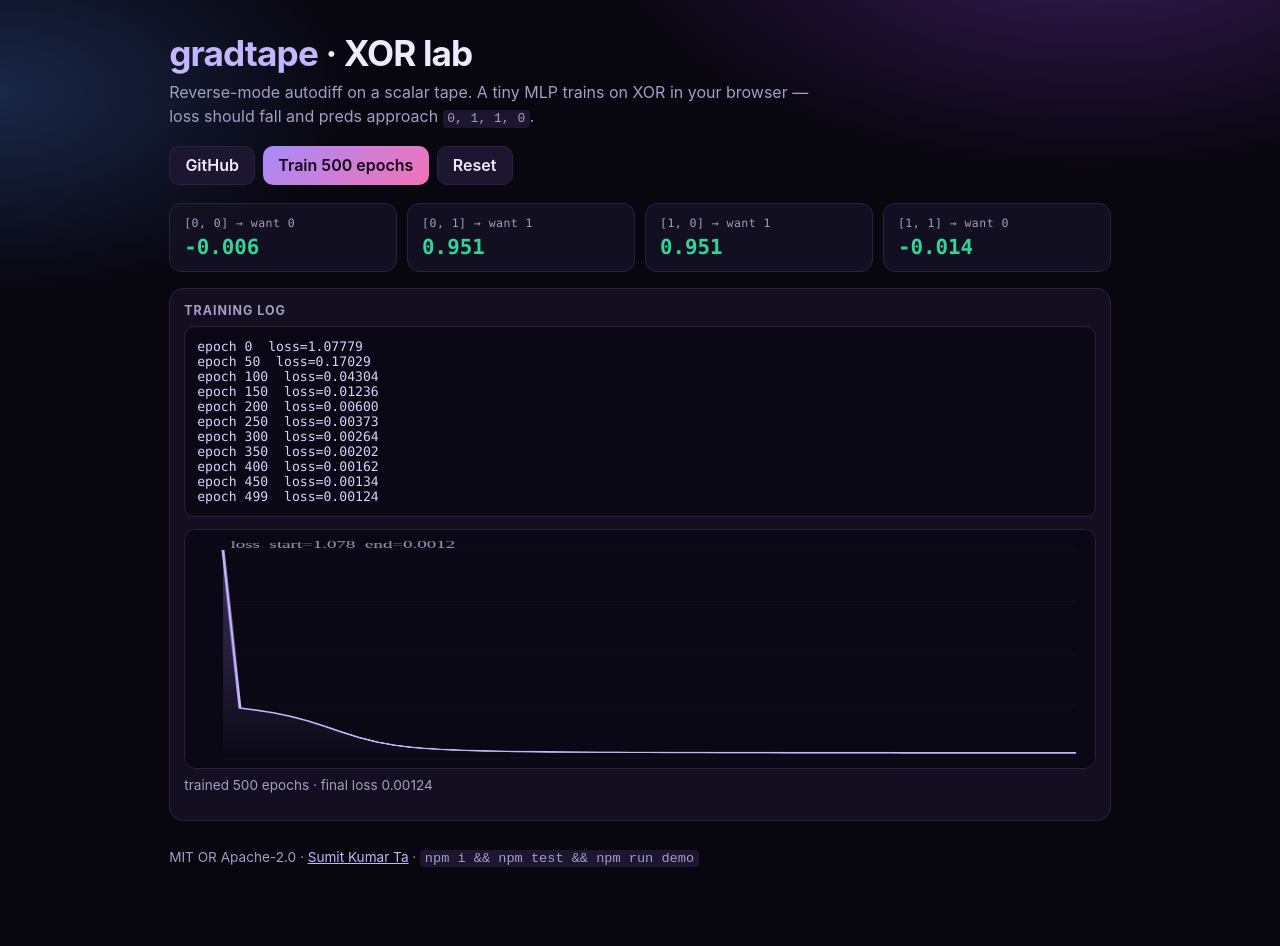
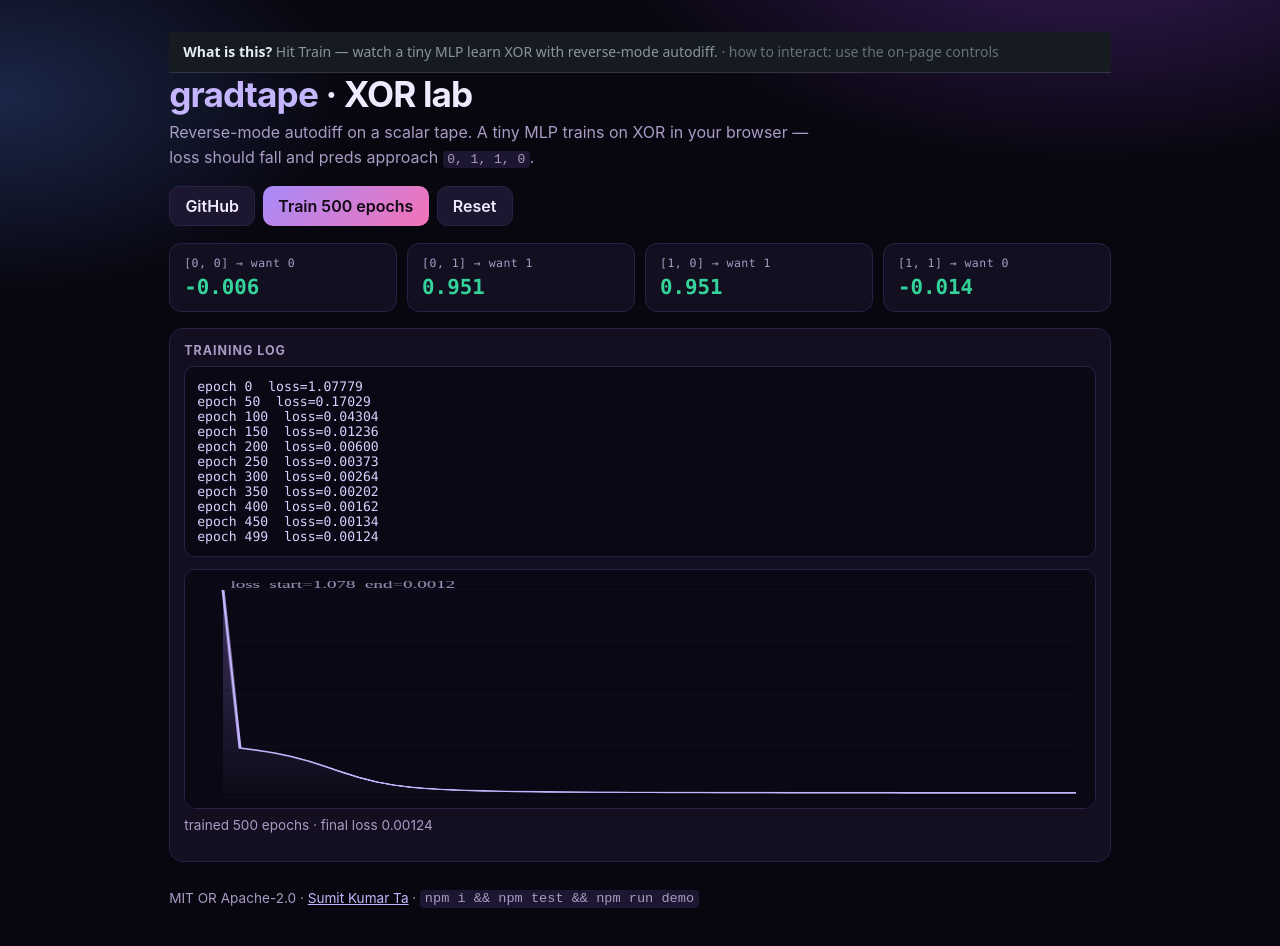
Before and after one commit to SK090347/gradtape, a website: page docs/index.html in a window 1280 px wide. Drawn offline with Linux system fonts and the light colour scheme.

Commit message:
docs: add short What is this? banner

```diff
--- a/docs/index.html
+++ b/docs/index.html
@@ -60,6 +60,7 @@
 </head>
 <body>
 <main>
+<div id="hd-banner" style="position:relative;z-index:9999;margin:0;padding:10px 14px;background:#161b22;border-bottom:1px solid #30363d;color:#8b949e;font:14px/1.4 ui-sans-serif,system-ui,sans-serif"><strong style="color:#e6edf3">What is this?</strong> Hit Train — watch a tiny MLP learn XOR with reverse-mode autodiff. <span style="opacity:.7">· how to interact: use the on-page controls</span></div>
   <div class="hero">
     <div>
       <h1><em>gradtape</em> · XOR lab</h1>
```
